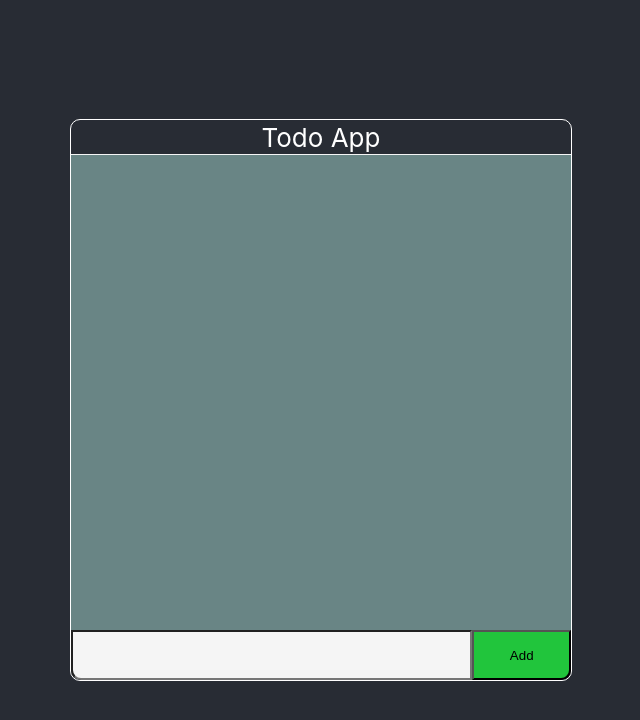
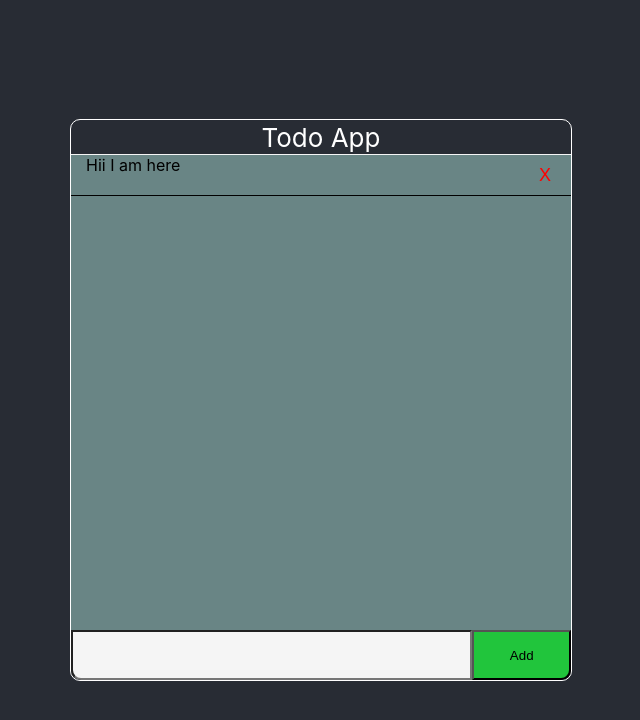
Before and after one commit to satish-rajnale/React-Hooks_and-Redux, a React (Create React App) app in the folder reacthooksandredux/: page / in a window 1280 px wide. Shown: the top 720 px of the page, without its empty margins (319-959 px from the left). Built offline with nearby package versions, Linux system fonts and the light colour scheme.

Commit message:
react.FC

```diff
--- a/reacthooksandredux/src/App.tsx
+++ b/reacthooksandredux/src/App.tsx
@@ -3,9 +3,9 @@ import React, { useState } from 'react';
 import './App.css';
 import Header from './Header';
 
-function App() {
+const  App : React.FC =() => {
   const [task, setTask] = useState<string>("");// <string | null> throws error that value cannot be null;
-  const [todoList, setTodoList] = useState<Array<string>>([]);// null does not work Array<string |null> it shows error that string[] cannot be null
+  const [todoList, setTodoList] = useState<Array<string>>(["Hii I am here"]);// null does not work Array<string |null> it shows error that string[] cannot be null
 
 
  const handleChange = (event : React.ChangeEvent<HTMLInputElement>) => {
--- a/reacthooksandredux/src/Header.tsx
+++ b/reacthooksandredux/src/Header.tsx
@@ -7,13 +7,9 @@ interface HeaderText {
 }
 
 
-function Header(props : HeaderText) {
-    return (
-        <div>
-            <div>{props.buttontext}</div>
+function Header(props : HeaderText)  {
+    return  <div>{props.buttontext}</div>
 
-        </div>
-    )
 }
 
 export default Header
```
